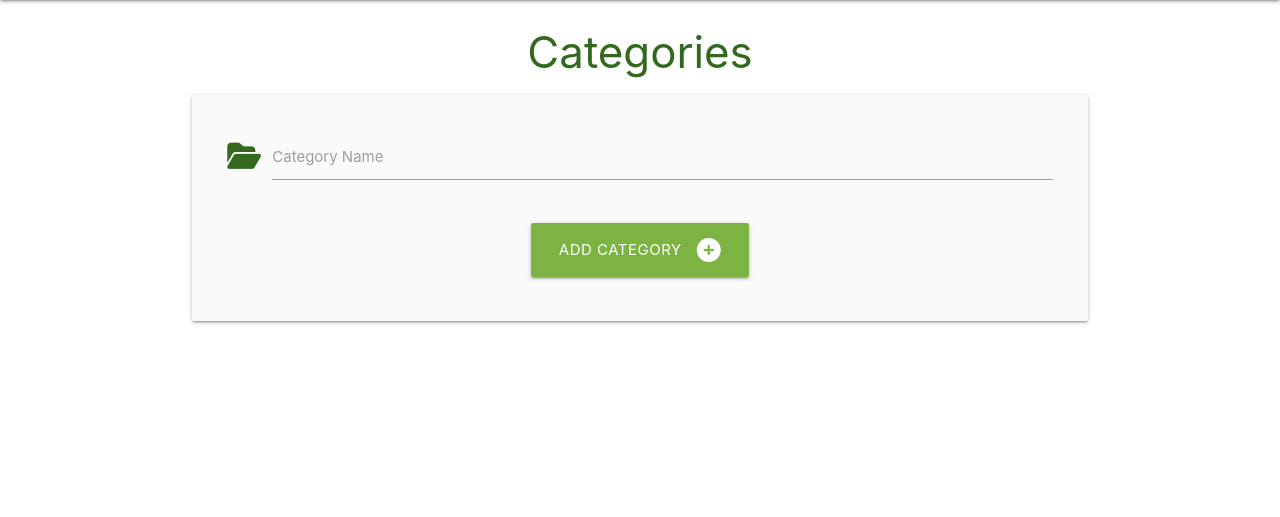
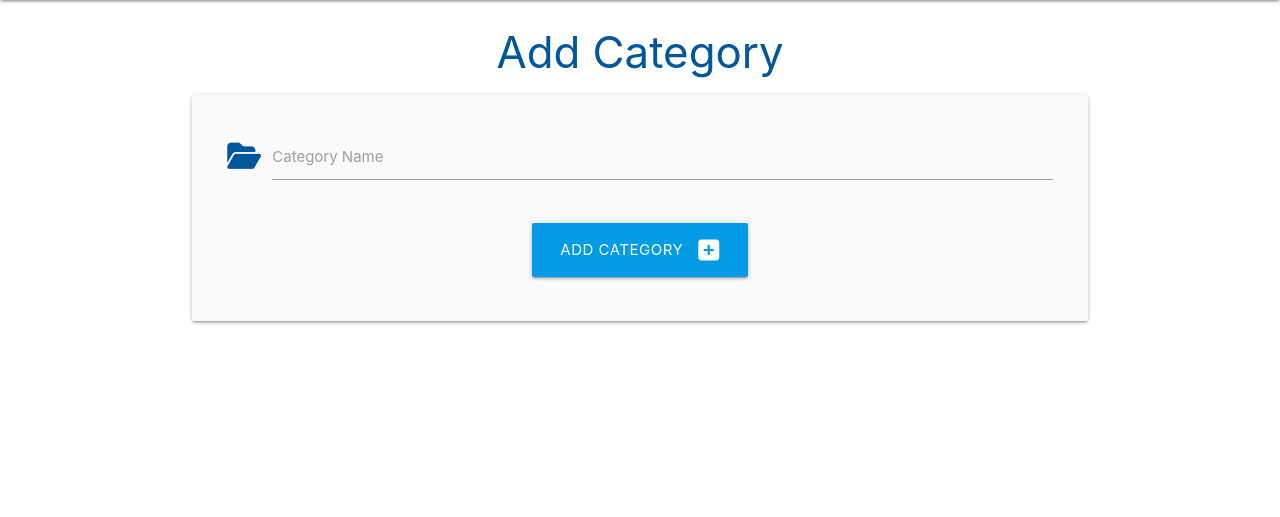
Before and after one commit to mika-sims/Task-Manager, a Flask app: page /add_category in a window 1280 px wide. Shown: the part 64-581 px from the top of the page. Run offline with Flask 2, Linux system fonts and the light colour scheme; some libraries are stand-ins or nearby versions.

Commit message:
Change page styling color and icon

```diff
--- a/taskmanager/templates/add_category.html
+++ b/taskmanager/templates/add_category.html
@@ -1,15 +1,15 @@
 {% extends "base.html" %}
 {% block content %}
-<h3 class="light-green-text text-darken-4 center-align">Categories</h3>
+
+<h3 class="light-blue-text text-darken-4 center-align">Add Category</h3>
 <!-- New category form start -->
 <div class="row card-panel grey lighten-5">
     <form class="col s12" method="POST" action="{{ url_for('add_category') }}">
         <!-- Category name start -->
         <div class="row">
             <div class="input-field col s12">
-                <i class="fa-solid fa-folder-open prefix light-green-text text-darken-4"></i>
-                <input id="category_name" name="category_name" type="text" class="validate" required minlength="3"
-                    maxlength="25">
+                <i class="fa-solid fa-folder-open prefix light-blue-text text-darken-4"></i>
+                <input id="category_name" name="category_name" minlength="3" maxlength="25" type="text" class="validate" required>
                 <label for="category_name">Category Name</label>
             </div>
         </div>
@@ -17,8 +17,8 @@
         <!-- Submit button start -->
         <div class="row">
             <div class="col s12 center-align">
-                <button type="submit" class="btn-large light-green darken-1">
-                    Add Category <i class="fa-solid fa-circle-plus right"></i>
+                <button type="submit" class="btn-large light-blue darken-1">
+                    Add Category <i class="fa-solid fa-plus-square right"></i>
                 </button>
             </div>
         </div>
```
